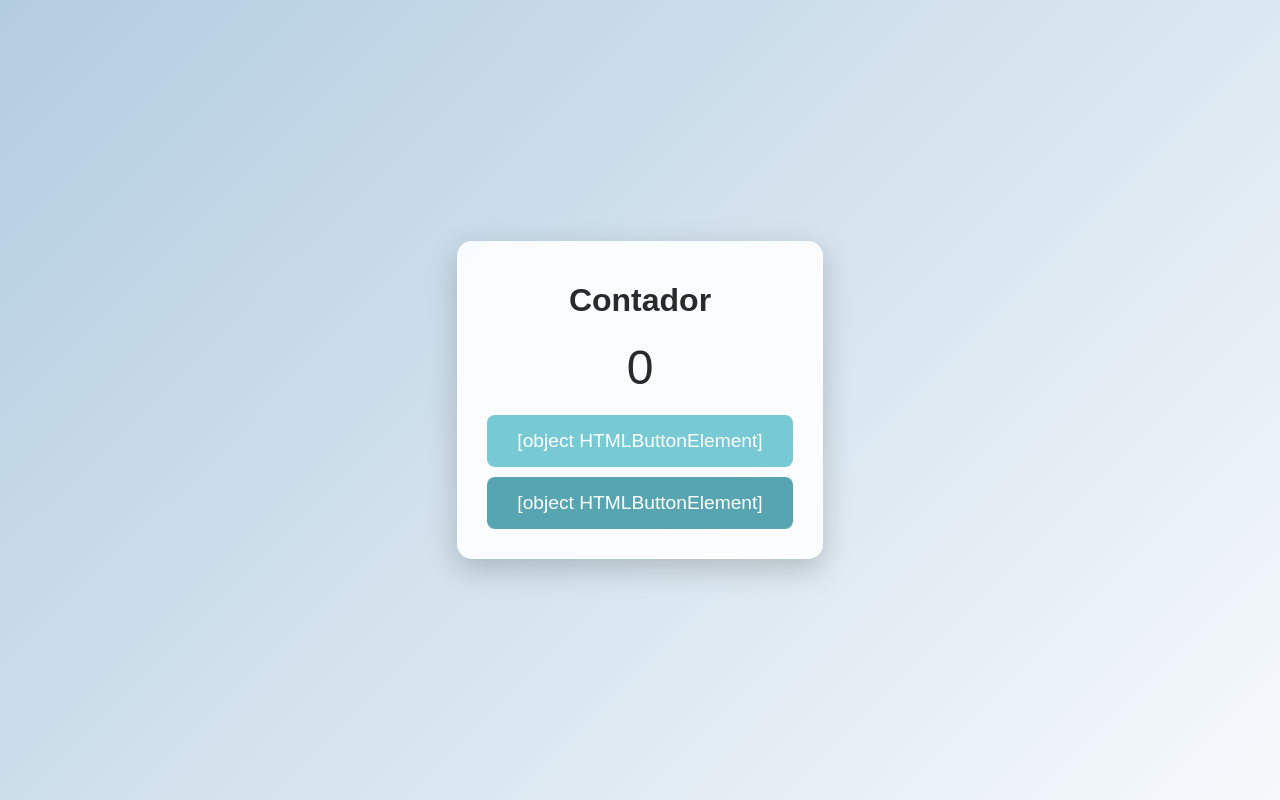
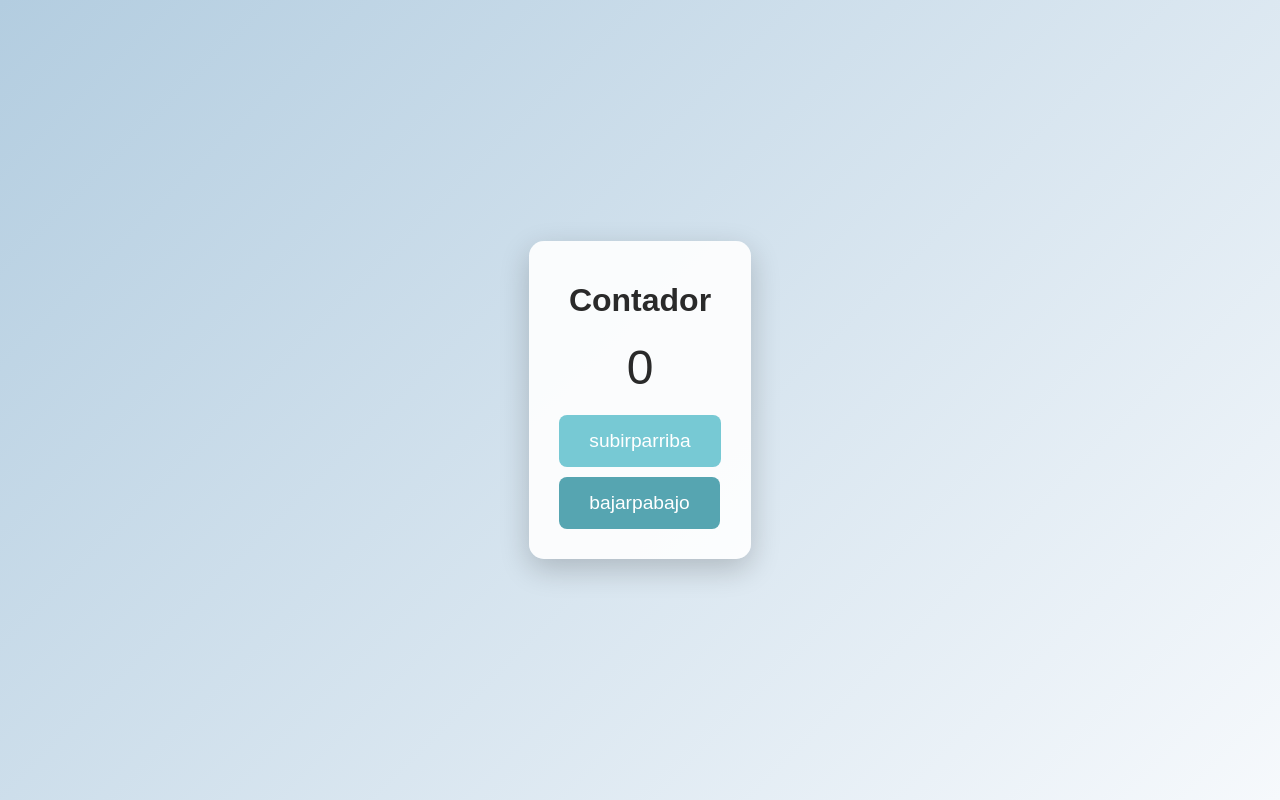
Before and after one commit to L21660163/Actividad-5.github.io, a plain HTML site: page index.html in a window 1280 px wide. Drawn offline with Linux system fonts and the light colour scheme.

Commit message:
Update index.html

```diff
--- a/index.html
+++ b/index.html
@@ -69,8 +69,8 @@
     <div class="container">
         <h1>Contador</h1>
         <div id="contador" class="counter">0</div>
-        <button id="subir"><i class="fas fa-arrow-up icon"></i> subirparriba</button>
-        <button id="bajar"><i class="fas fa-arrow-down icon"></i> bajarpabajo</button>
+        <button id="subir">subirparriba<i class="fas fa-arrow-up icon"></i> subirparriba</button>
+        <button id="bajar">bajarpabajo<i class="fas fa-arrow-down icon"></i> bajarpabajo</button>
     </div>
 
     <script>
@@ -87,8 +87,8 @@
         const bajarpabajo = document.getElementById("bajar");
 
         // Asignamos los textos de los botones a partir de las variables
-        subirparriba.textContent = subirparriba;
-        bajarpabajo.textContent = bajarpabajo;
+        subirparriba.textContent = subirTexto;
+        bajarpabajo.textContent = bajarTexto;
 
         // Evento para aumentar el contador
         subirparriba.addEventListener("click", () => {
```
